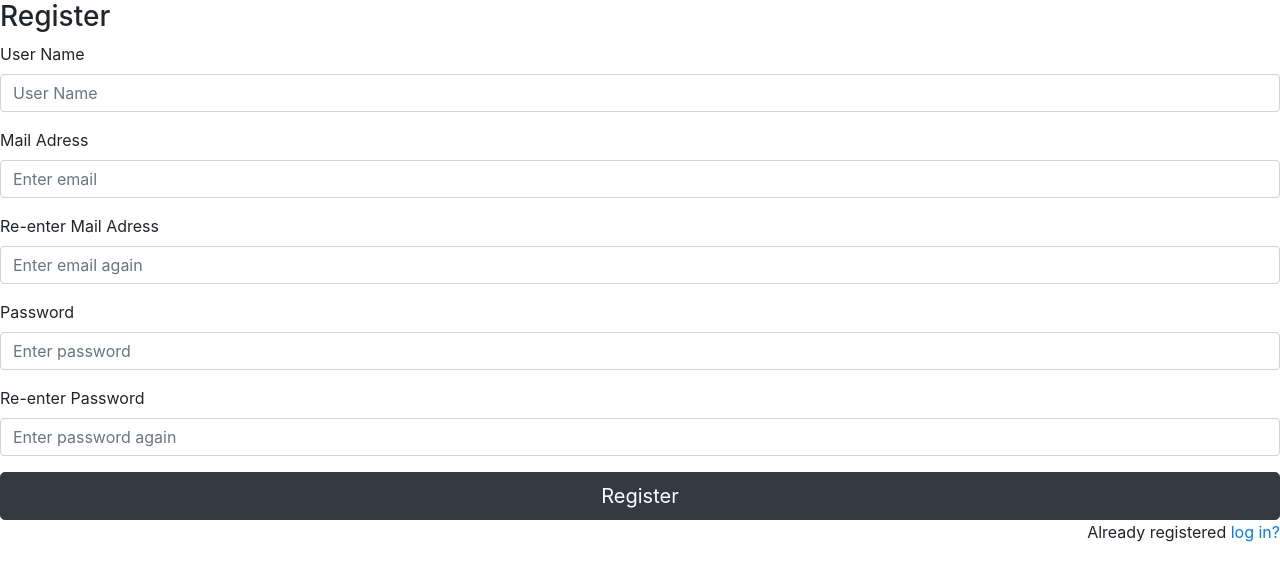
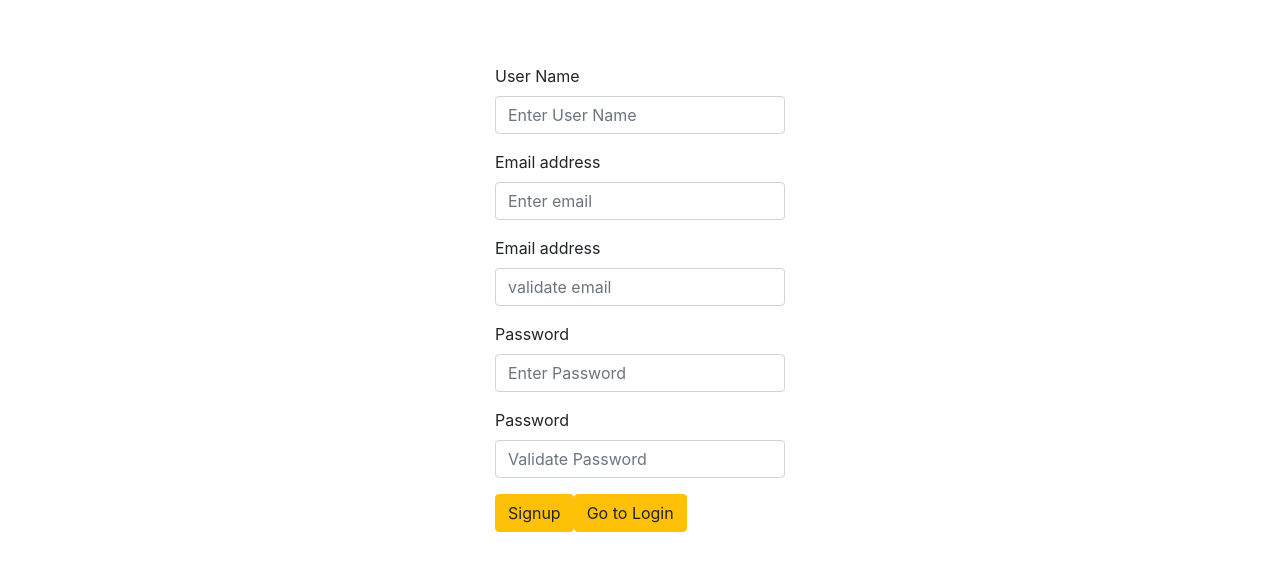
Before and after one commit to huseyingokay/CS391-Project2, a React (Create React App) app: page /signup in a window 1280 px wide. Shown: the top 580 px of the page. Built offline with nearby package versions, Linux system fonts and the light colour scheme.

Commit message:
SignUp cont, logic almost finished

```diff
--- a/src/helpers/validation.js
+++ b/src/helpers/validation.js
@@ -0,0 +1,30 @@
+const validation = (userName, email, emailValidation, password, passwordValidation) => {
+    const items = { ...localStorage };
+
+    for (var index in items) {
+        var user = JSON.parse(items[index]);
+        if (user.userName === userName) {
+            console.log("User name is taken");
+            alert("This user name is taken! Choose another one!");
+            return false;
+        }
+    }
+
+    if (emailValidation != email) {
+        console.log("Please validate with correct Email!");
+        alert("Please validate with correct Email!");
+        return false;
+    }
+
+    if (password != passwordValidation) {
+        console.log("Please validate with correct Password!");
+        alert("Please validate with correct Password!");
+        return false;
+    }
+
+    return true;
+
+}
+
+
+export default validation;
--- a/src/screens/Login.js
+++ b/src/screens/Login.js
@@ -14,7 +14,6 @@ class Login extends React.Component {
   }
 
   handleSubmit(e) {
-    console.log("HERE");
     this.setState({
       [e.target.id]: e.target.value,
     });
--- a/src/screens/Signup.js
+++ b/src/screens/Signup.js
@@ -1,64 +1,121 @@
-import React from 'react';
-//import 'bootstrap/dist/css/bootstrap.min.css';
-
-
-
+import React from "react";
+import isUserExist from "../helpers/isUserExist"
+import { Button, Form, Col, Row, Container } from "react-bootstrap";
+import validation from "../helpers/validation";
 
 class Signup extends React.Component {
     constructor(props) {
         super(props);
-        this.state ={
-            email:"",
+        this.state = {
+            email: "",
             emailValidation: "",
             password: "",
             passwordValidation: "",
             userName: ""
+        };
+        this.handleSubmit = this.handleSubmit.bind(this);
+    }
+
+    handleSubmit(e) {
+        this.setState({
+            [e.target.id]: e.target.value,
+        });
+    }
+
+    signUp(e) {
+
+        console.log(this.state);
+
+        let isValidate = validation(this.state.userName,
+            this.state.email,
+            this.state.emailValidation,
+            this.state.password,
+            this.state.passwordValidation
+        );
+        if (!isValidate) {
+            e.preventDefault();
+        }
+        else {
+            if (localStorage) {
+                var user = {
+                    userName: this.state.userName,
+                    email: this.state.email,
+                    password: this.state.password
+                }
+                window.localStorage.setItem(this.state.userName, JSON.stringify(user));
+            }
+            else {
+                e.preventDefault();
+                alert("This browser doesn't support local storage!");
+            }
         }
 
     }
 
+    render() {
+        return (
+            <Container fluid style={{ marginTop: "5%" }}>
+                <Row className="justify-content-center">
+                    <Col xs="auto" md="3">
+                        <Form action="/" method="" onSubmit={(e) => this.signUp(e)}>
+                            <Form.Group controlId="userName">
+                                <Form.Label>User Name</Form.Label>
+                                <Form.Control
+                                    type="text"
+                                    placeholder="Enter User Name"
+                                    onChange={(e) => this.handleSubmit(e)}
+                                />
+                            </Form.Group>
 
-  render() {
+                            <Form.Group controlId="email">
+                                <Form.Label>Email address</Form.Label>
+                                <Form.Control
+                                    type="email"
+                                    placeholder="Enter email"
+                                    onChange={(e) => this.handleSubmit(e)}
+                                />
+                            </Form.Group>
 
-    return (
-        <>
-            <form>
-                <h3>Register</h3>
+                            <Form.Group controlId="emailValidation">
+                                <Form.Label>Email address</Form.Label>
+                                <Form.Control
+                                    type="email"
+                                    placeholder="validate email"
+                                    onChange={(e) => this.handleSubmit(e)}
+                                />
+                            </Form.Group>
 
-                <div className="form-group">
-                    <label>User Name</label>
-                    <input type="text" className="form-control" placeholder="User Name" />
-                </div>
+                            <Form.Group controlId="password">
+                                <Form.Label>Password</Form.Label>
+                                <Form.Control
+                                    type="password"
+                                    placeholder="Enter Password"
+                                    onChange={(e) => this.handleSubmit(e)}
+                                />
+                            </Form.Group>
 
-                <div className="form-group">
-                    <label>Mail Adress</label>
-                    <input type="email" className="form-control" placeholder="Enter email" />
-                </div>
+                            <Form.Group controlId="passwordValidation">
+                                <Form.Label>Password</Form.Label>
+                                <Form.Control
+                                    type="password"
+                                    placeholder="Validate Password"
+                                    onChange={(e) => this.handleSubmit(e)}
+                                />
+                            </Form.Group>
 
-                <div className="form-group">
-                    <label>Re-enter Mail Adress</label>
-                    <input type="email" className="form-control" placeholder="Enter email again" />
-                </div>
+                            <Button variant="warning" type="submit">
+                                Signup
+                            </Button>
 
-                <div className="form-group">
-                    <label>Password</label>
-                    <input type="email" className="form-control" placeholder="Enter password" />
-                </div>
-
-                <div className="form-group">
-                    <label>Re-enter Password</label>
-                    <input type="password" className="form-control" placeholder="Enter password again" />
-                </div>
-
-                <button type="submit" className="btn btn-dark btn-lg btn-block">Register</button>
-                <p className="forgot-password text-right">
-                    Already registered <a href="/">log in?</a>
-                </p>
-            </form>
-
-        </>
-    );
-  }
+                            <Button variant="warning" type="submit">
+                                Go to Login
+                            </Button>
+                        </Form>
+                    </Col>
+                </Row>
+            </Container>
+        );
+    }
 }
 
 export default Signup;
```
